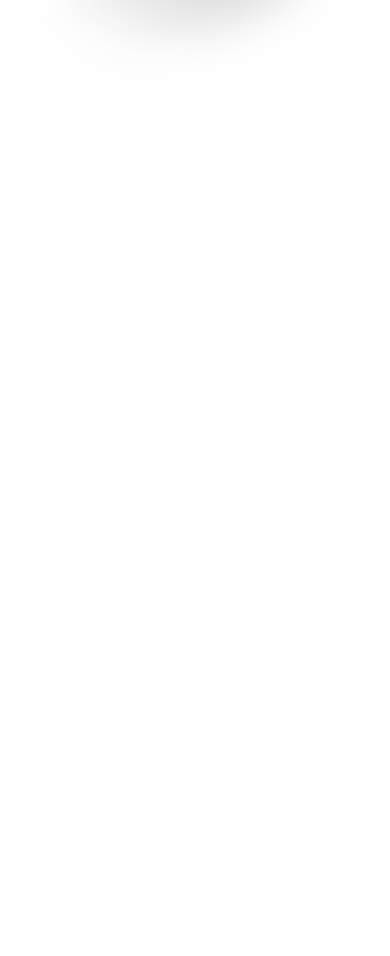
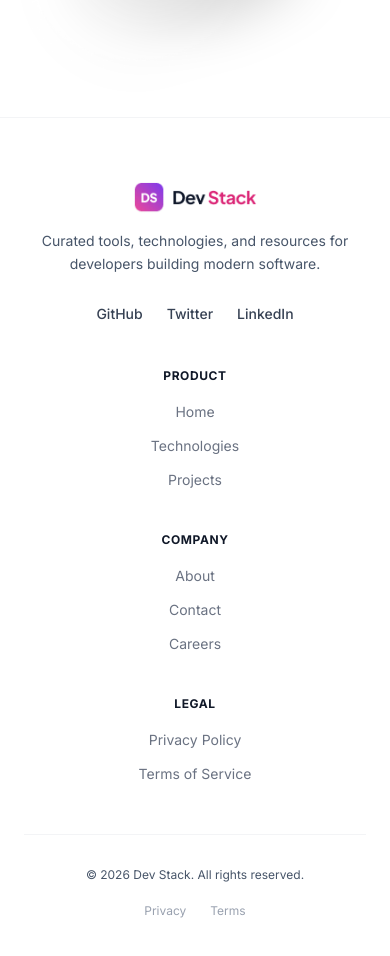
Before and after one commit to lamiakajal/DevStack, a React (Vite) app: page / in a window 390 px wide. Shown: the part 832-1788 px from the top of the page. Before the commit the page ends 949 px from the top, so only its background shows below. Built offline with nearby package versions, Linux system fonts and the light colour scheme.

Commit message:
feat: create and integrate responsive footer

```diff
--- a/src/App.tsx
+++ b/src/App.tsx
@@ -1,11 +1,13 @@
 import Navbar from "./components/Navbar";
 import Banner from "./components/Banner";
+import Footer from "./components/Footer";
 
 const App = () => {
   return (
     <div>
       <Navbar />
       <Banner />
+      <Footer />
     </div>
   );
 };
--- /dev/null
+++ b/src/components/Footer.tsx
@@ -0,0 +1,162 @@
+import logo from "../assets/logo-text.png";
+
+const Footer = () => {
+  return (
+    <footer className="bg-white border-t border-gray-100 pt-16 pb-12">
+      <div className="container mx-auto px-6">
+        {/* Top Grid Section */}
+        <div className="grid grid-cols-1 md:grid-cols-2 lg:grid-cols-5 gap-10 lg:gap-8 pb-12 text-center md:text-left">
+          {/* Brand Info */}
+          <div className="lg:col-span-2 space-y-4 flex flex-col items-center md:items-start">
+            <a href="#" className="inline-block">
+              <img
+                src={logo}
+                alt="Dev Stack Logo"
+                className="h-8 object-contain"
+              />
+            </a>
+            <p className="text-gray-500 text-sm leading-relaxed max-w-sm">
+              Curated tools, technologies, and resources for developers building
+              modern software.
+            </p>
+            {/* Social Links */}
+            <div className="flex items-center justify-center md:justify-start gap-6 pt-2 text-sm font-medium text-gray-700">
+              <a
+                href="#"
+                className="py-1 transition-colors duration-150 hover:text-pink-600 active:text-pink-600 focus:text-pink-600 select-none cursor-pointer"
+              >
+                GitHub
+              </a>
+              <a
+                href="#"
+                className="py-1 transition-colors duration-150 hover:text-pink-600 active:text-pink-600 focus:text-pink-600 select-none cursor-pointer"
+              >
+                Twitter
+              </a>
+              <a
+                href="#"
+                className="py-1 transition-colors duration-150 hover:text-pink-600 active:text-pink-600 focus:text-pink-600 select-none cursor-pointer"
+              >
+                LinkedIn
+              </a>
+            </div>
+          </div>
+
+          {/* Product Links */}
+          <div className="space-y-4 flex flex-col items-center md:items-start">
+            <h3 className="text-xs font-bold tracking-wider text-gray-900 uppercase">
+              Product
+            </h3>
+            <ul className="space-y-2.5 text-sm text-gray-500">
+              <li>
+                <a
+                  href="#"
+                  className="block py-0.5 transition-colors duration-150 hover:text-pink-600 active:text-pink-600 focus:text-pink-600 select-none cursor-pointer"
+                >
+                  Home
+                </a>
+              </li>
+              <li>
+                <a
+                  href="#"
+                  className="block py-0.5 transition-colors duration-150 hover:text-pink-600 active:text-pink-600 focus:text-pink-600 select-none cursor-pointer"
+                >
+                  Technologies
+                </a>
+              </li>
+              <li>
+                <a
+                  href="#"
+                  className="block py-0.5 transition-colors duration-150 hover:text-pink-600 active:text-pink-600 focus:text-pink-600 select-none cursor-pointer"
+                >
+                  Projects
+                </a>
+              </li>
+            </ul>
+          </div>
+
+          {/* Company Links */}
+          <div className="space-y-4 flex flex-col items-center md:items-start">
+            <h3 className="text-xs font-bold tracking-wider text-gray-900 uppercase">
+              Company
+            </h3>
+            <ul className="space-y-2.5 text-sm text-gray-500">
+              <li>
+                <a
+                  href="#"
+                  className="block py-0.5 transition-colors duration-150 hover:text-pink-600 active:text-pink-600 focus:text-pink-600 select-none cursor-pointer"
+                >
+                  About
+                </a>
+              </li>
+              <li>
+                <a
+                  href="#"
+                  className="block py-0.5 transition-colors duration-150 hover:text-pink-600 active:text-pink-600 focus:text-pink-600 select-none cursor-pointer"
+                >
+                  Contact
+                </a>
+              </li>
+              <li>
+                <a
+                  href="#"
+                  className="block py-0.5 transition-colors duration-150 hover:text-pink-600 active:text-pink-600 focus:text-pink-600 select-none cursor-pointer"
+                >
+                  Careers
+                </a>
+              </li>
+            </ul>
+          </div>
+
+          {/* Legal Links */}
+          <div className="space-y-4 flex flex-col items-center md:items-start">
+            <h3 className="text-xs font-bold tracking-wider text-gray-900 uppercase">
+              Legal
+            </h3>
+            <ul className="space-y-2.5 text-sm text-gray-500">
+              <li>
+                <a
+                  href="#"
+                  className="block py-0.5 transition-colors duration-150 hover:text-pink-600 active:text-pink-600 focus:text-pink-600 select-none cursor-pointer"
+                >
+                  Privacy Policy
+                </a>
+              </li>
+              <li>
+                <a
+                  href="#"
+                  className="block py-0.5 transition-colors duration-150 hover:text-pink-600 active:text-pink-600 focus:text-pink-600 select-none cursor-pointer"
+                >
+                  Terms of Service
+                </a>
+              </li>
+            </ul>
+          </div>
+        </div>
+
+        {/* Bottom Bar: Copyright & Terms */}
+        <div className="pt-8 border-t border-gray-100 flex flex-col sm:flex-row justify-between items-center gap-4 text-xs text-gray-400">
+          <p className="text-center sm:text-left">
+            © 2026 Dev Stack. All rights reserved.
+          </p>
+          <div className="flex items-center justify-center gap-6">
+            <a
+              href="#"
+              className="py-1 transition-colors duration-150 hover:text-pink-600 active:text-pink-600 focus:text-pink-600 select-none cursor-pointer"
+            >
+              Privacy
+            </a>
+            <a
+              href="#"
+              className="py-1 transition-colors duration-150 hover:text-pink-600 active:text-pink-600 focus:text-pink-600 select-none cursor-pointer"
+            >
+              Terms
+            </a>
+          </div>
+        </div>
+      </div>
+    </footer>
+  );
+};
+
+export default Footer;
--- a/src/components/Navbar.tsx
+++ b/src/components/Navbar.tsx
@@ -5,7 +5,7 @@
   const [isOpen, setIsOpen] = useState(false);
 
   return (
-    <nav className="bg-white border-b border-gray-100 relative">
+    <nav className="sticky top-0 z-50 bg-white border-b border-gray-100">
       <div className="container mx-auto h-20 flex justify-between items-center px-4 md:px-6">
         {/* Left Section: Mobile Menu Button */}
         <div className="flex items-center md:hidden">
```
